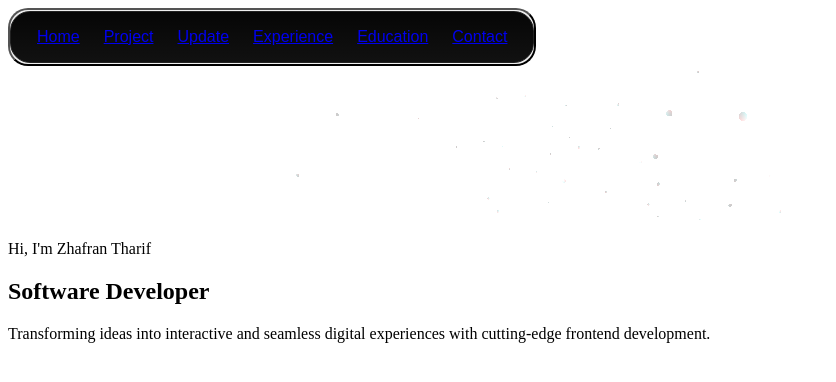
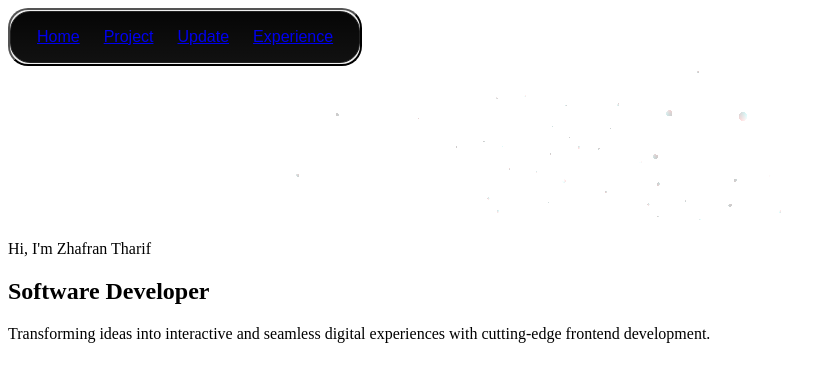
Before and after one commit to zhafranth/zhafranth-lab, a Next.js app: page / in a window 1280 px wide. Shown: the top 382 px of the page, without its empty margins (0-836 px from the left). Built offline with nearby package versions, Linux system fonts and the light colour scheme.

Commit message:
feat: remove menu

```diff
--- a/components/navbar.tsx
+++ b/components/navbar.tsx
@@ -9,8 +9,6 @@ const Navbar = () => {
         <a href="#home">Project</a>
         <a href="#home">Update</a>
         <a href="#home">Experience</a>
-        <a href="#home">Education</a>
-        <a href="#home">Contact</a>
       </StarBorder>
     </div>
   );
```
